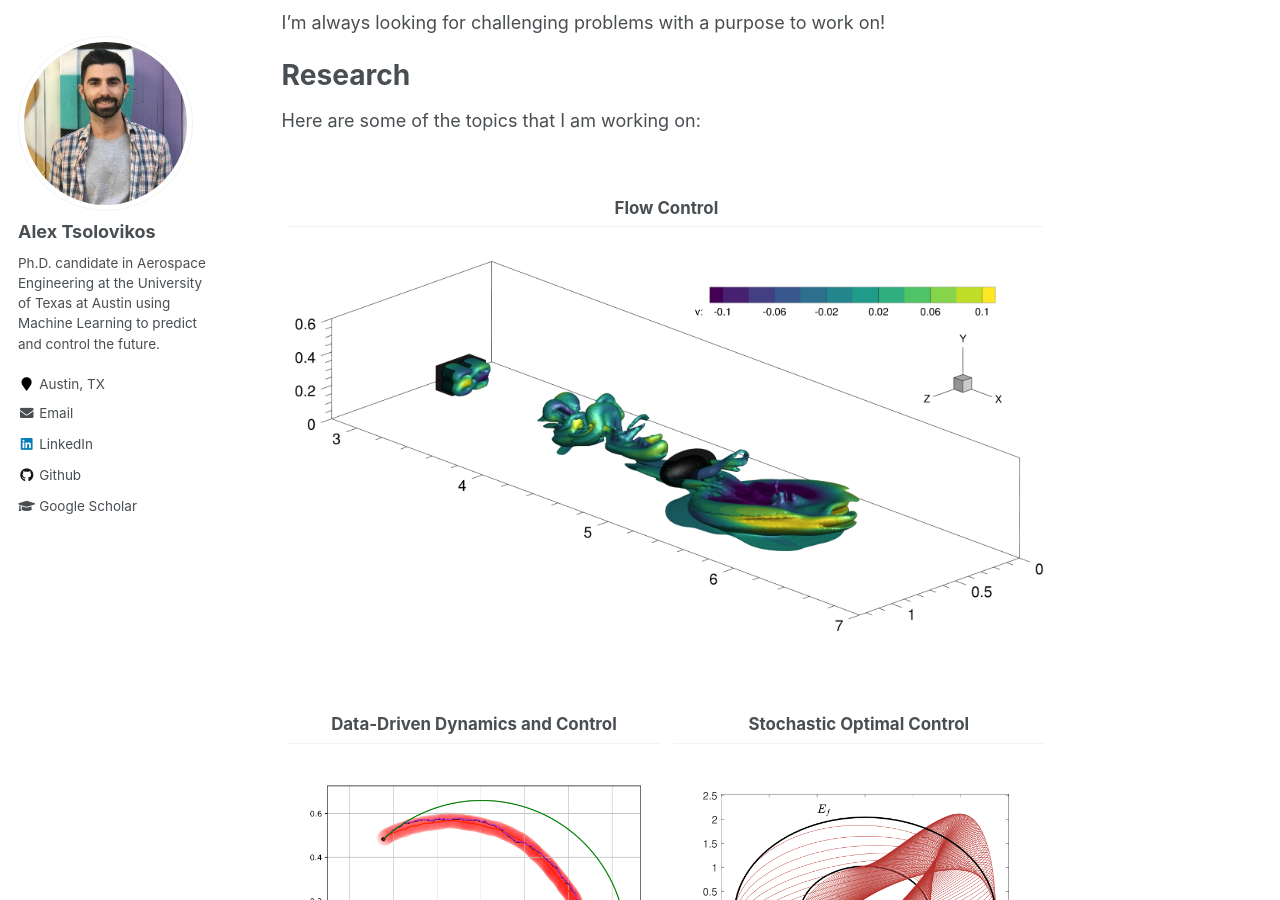
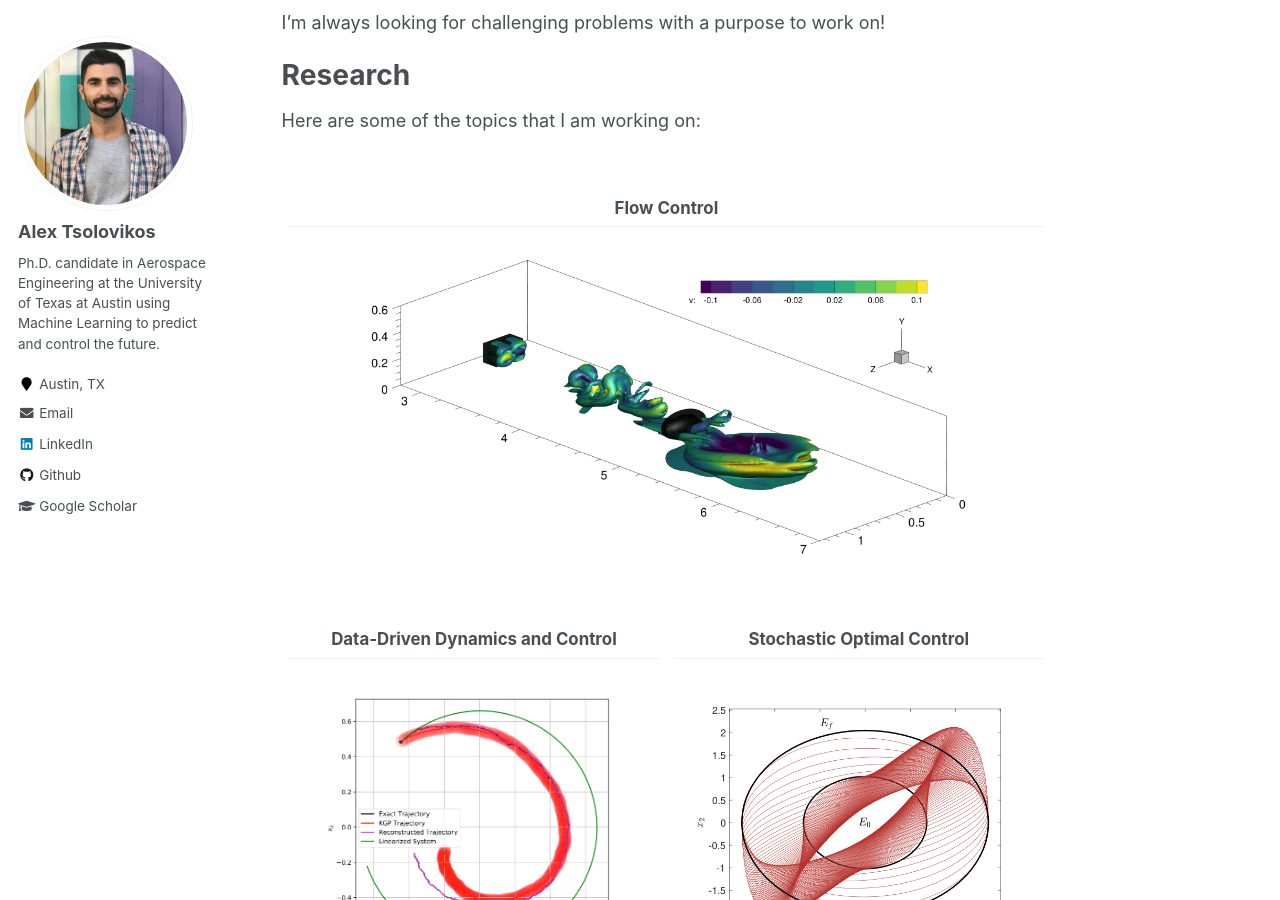
Before and after one commit to alextsolovikos/alextsolovikos.github.io, a Jekyll site: the page built from _pages/about.md, in a window 1280 px wide and 900 px high, scrolled down 418 px. Built offline with Jekyll 4.4.1, drawn with Linux system fonts in a browser that asks for light colours.

Commit message:
Update about.md

```diff
--- a/_pages/about.md
+++ b/_pages/about.md
@@ -21,29 +21,29 @@ Here are some of the topics that I am working on:
 <table style="margin-left: auto; margin-right: auto; border: 0px;">
   <tbody>
     <tr>
-      <td colspan=2 style="width: 600px; height: 250px; text-align: center; vertical-align: top; border: 0px solid black;">
+      <td colspan=2 style="width: 600px; height: 250px; text-align: center; vertical-align: top; border: 0px;">
         <h2>Flow Control</h2>
         <br>
-        <img src="https://alextsolovikos.github.io/docs/multiple_lsms_dns_overview.png" alt="Flow Control" height="200px" width="auto">
+        <img src="https://alextsolovikos.github.io/docs/multiple_lsms_dns_overview.png" alt="Flow Control" width="600px">
       </td>
     </tr>
     <tr>
-      <td style="width: 300px; height: 250px; text-align: center; vertical-align: top; border: 0px solid black;">
+      <td style="width: 300px; height: 250px; text-align: center; vertical-align: top; border: 0px;">
         <h2>Data-Driven Dynamics and Control</h2>
         <br>
-        <img src="https://alextsolovikos.github.io/docs/deep_gp_koopman_example.png" alt="Data-Driven Dynamics and Control" height="200px">
+        <img src="https://alextsolovikos.github.io/docs/deep_gp_koopman_example.png" alt="Data-Driven Dynamics and Control" width="300px">
       </td>
       <td style="width: 300px; height: 250px; text-align: center; vertical-align: top; border: 0px;">
         <h2>Stochastic Optimal Control</h2>
         <br>
-        <img src="https://alextsolovikos.github.io/docs/greedy_covariance_2d.png" alt="Stochastic Optimal Control" height="100px" width="auto">
+        <img src="https://alextsolovikos.github.io/docs/greedy_covariance_2d.png" alt="Stochastic Optimal Control" width="350px">
       </td>
     </tr>
     <tr>
       <td colspan=2 style="width: 600px; height: 250px; text-align: center; vertical-align: top; border: 0px;">
         <h2>Motion Prediction</h2>
         <br>
-        <img src="https://alextsolovikos.github.io/docs/transformer-example-prediction.png" alt="Motion Prediction" width="auto" height="100px">
+        <img src="https://alextsolovikos.github.io/docs/transformer_example_prediction.png" alt="Motion Prediction" width="auto" width="500px">
       </td>
     </tr>
   </tbody>
```
